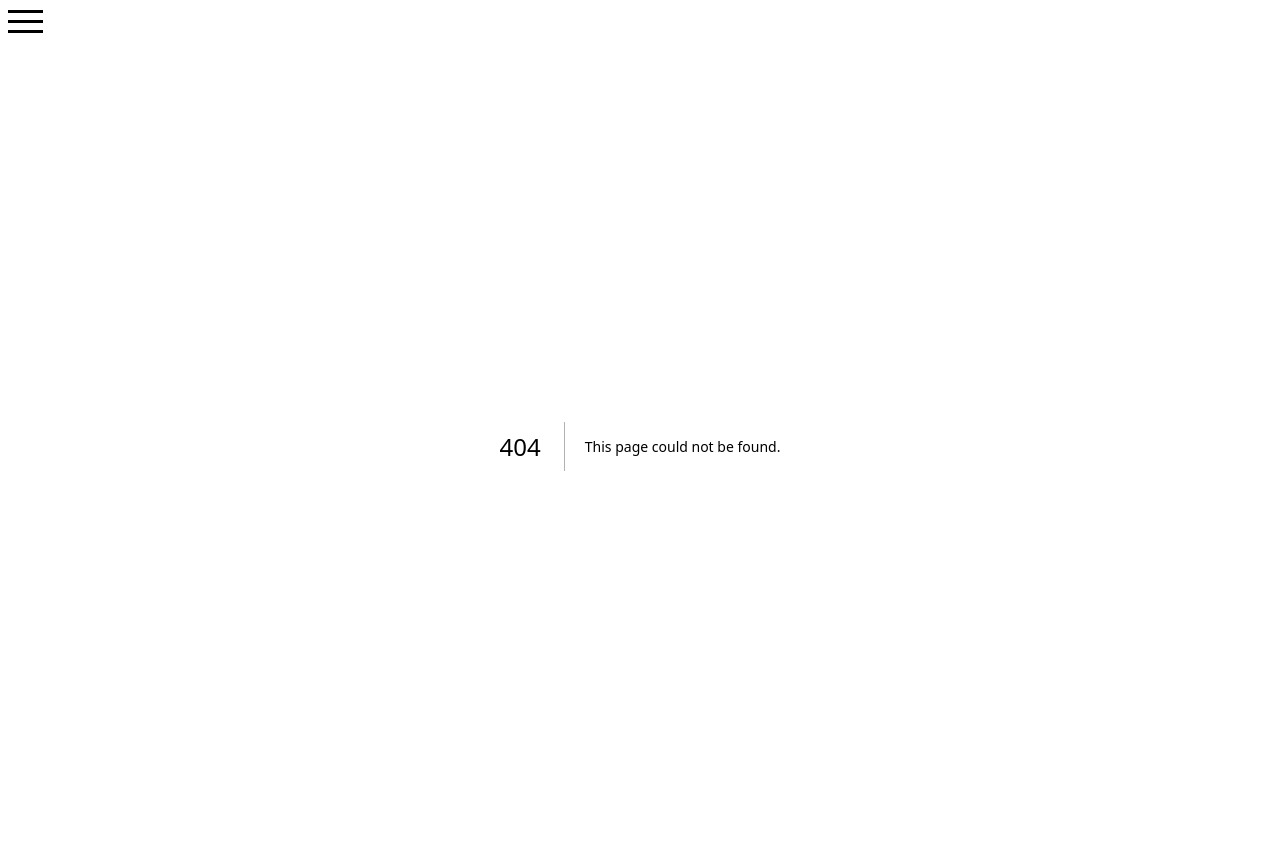
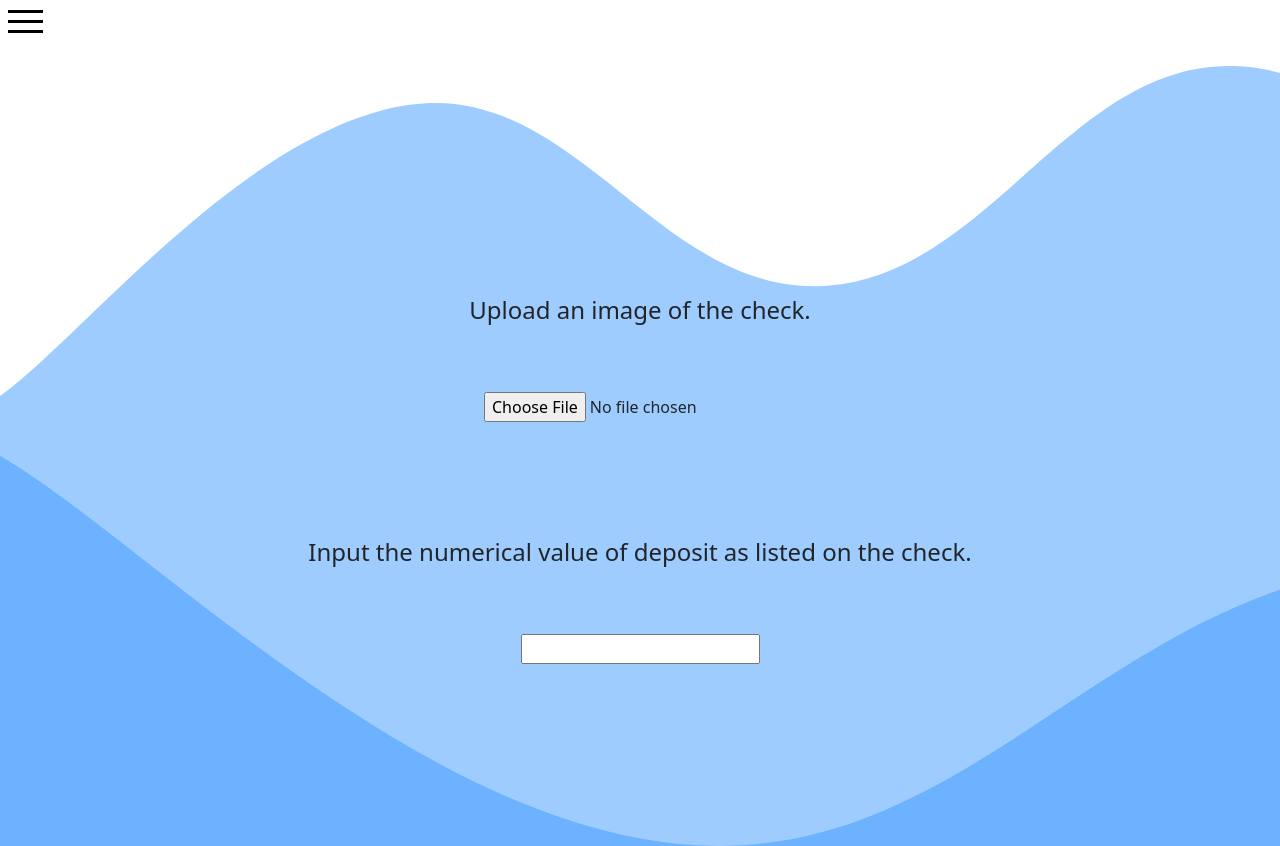
Before and after one commit to NoureddinBakir/ATM-Group-3, a Next.js app: page /deposit in a window 1280 px wide. Before the commit this address had no page. Built offline with nearby package versions, Linux system fonts and the light colour scheme.

Commit message:
Initialized Deposit page

```diff
--- /dev/null
+++ b/pages/deposit.js
@@ -0,0 +1,62 @@
+//page for depositing check via online site
+//requirements: top bar, instructions, side bar, upload/submit button
+//file input box accepting jpg, png, pdf, text input box accepting numbers and only one decimal point
+import styles from "../styles/Home.module.css";
+import Head from "next/head";
+// not sure what these import things are
+
+export default function deposit(){
+    return (
+        <div className={styles.container}>
+            <Head>
+                <title> Deposit Money </title>
+            </Head>
+
+            <main className={styles.main}>
+                <p className={styles.description}>
+                    Upload an image of the check.
+                </p>
+
+                <input type="file" accept=".jpg, .png, .pdf" /*onChange="handleFile(deposit)"*/ />
+                {/* don't need to deal with this but prob should check if file type is accepted */}
+
+                <text>
+                    <br/><br/>
+                </text>
+
+                <p className={styles.description}>
+                    Input the numerical value of deposit as listed on the check.
+                </p>
+                <input type="text" /*onInput="validateNumber(deposit)"*/ />
+                {/* onSubmit, update values in DB? */}
+            </main>
+        </div>
+    )
+}
+
+//functions from chat gpt on how to specify/limit input types
+// unsure if I leave these functions below the default function?
+
+//accept only jpg/png/pdf
+//function handleFile(deposit) {
+//     const files = deposit.target.files;
+//     if (files.length === 0) {
+//         return;
+//     }
+//
+//     const file = files[0];
+//     const allowedTypes = ["image/jpeg", "image/png", "application/pdf"];
+//     if (!allowedTypes.includes(file.type)) {
+//         alert("Invalid file type. Please upload your check in .jpeg, .png, or .pdf format.");
+//         return;
+//     }
+
+//accept only numbers
+//function validateNumber(deposit) {
+//     const input = deposit.target.value;
+//
+//     const regex = /^\d*$/;
+//     if (!regex.test(input)) {
+//         event.target.value = input.replace(/[^\d]/g, "");
+//     }
+// }
```
